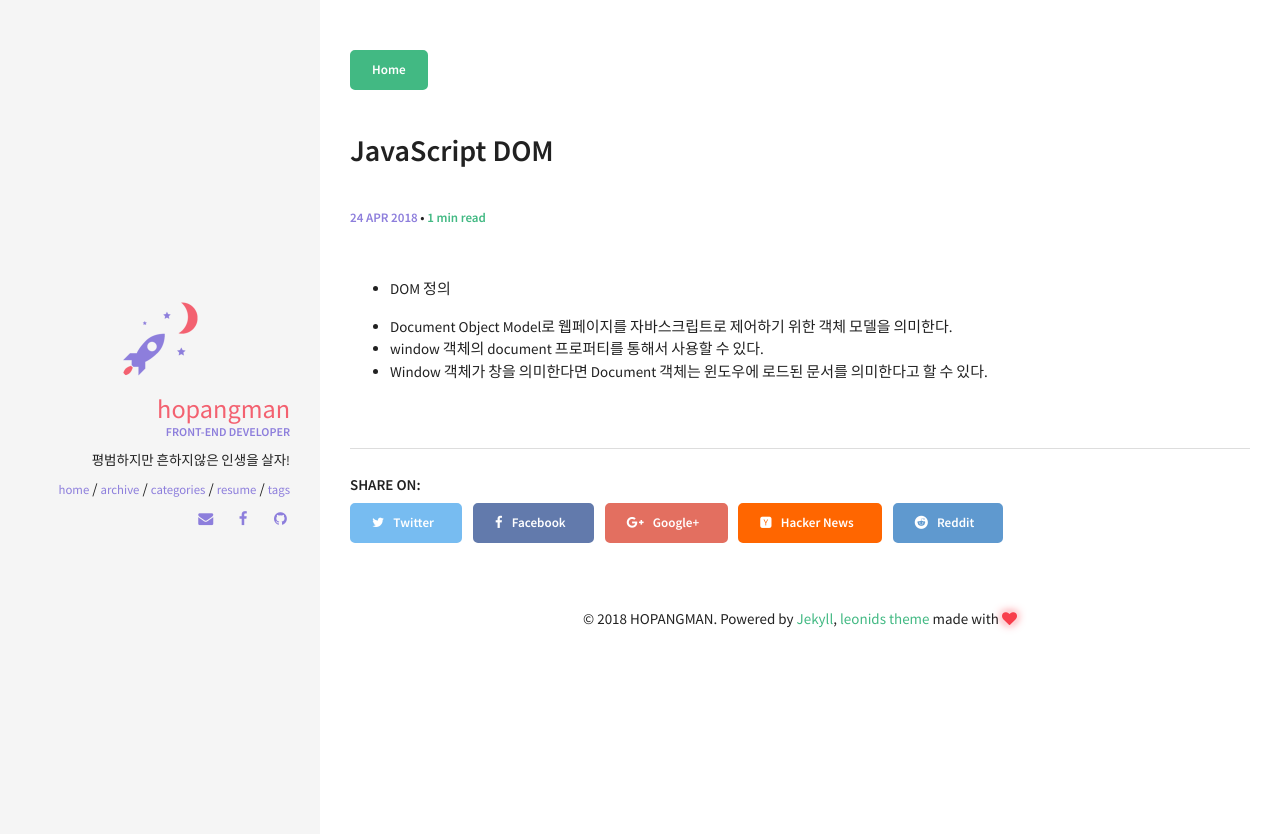
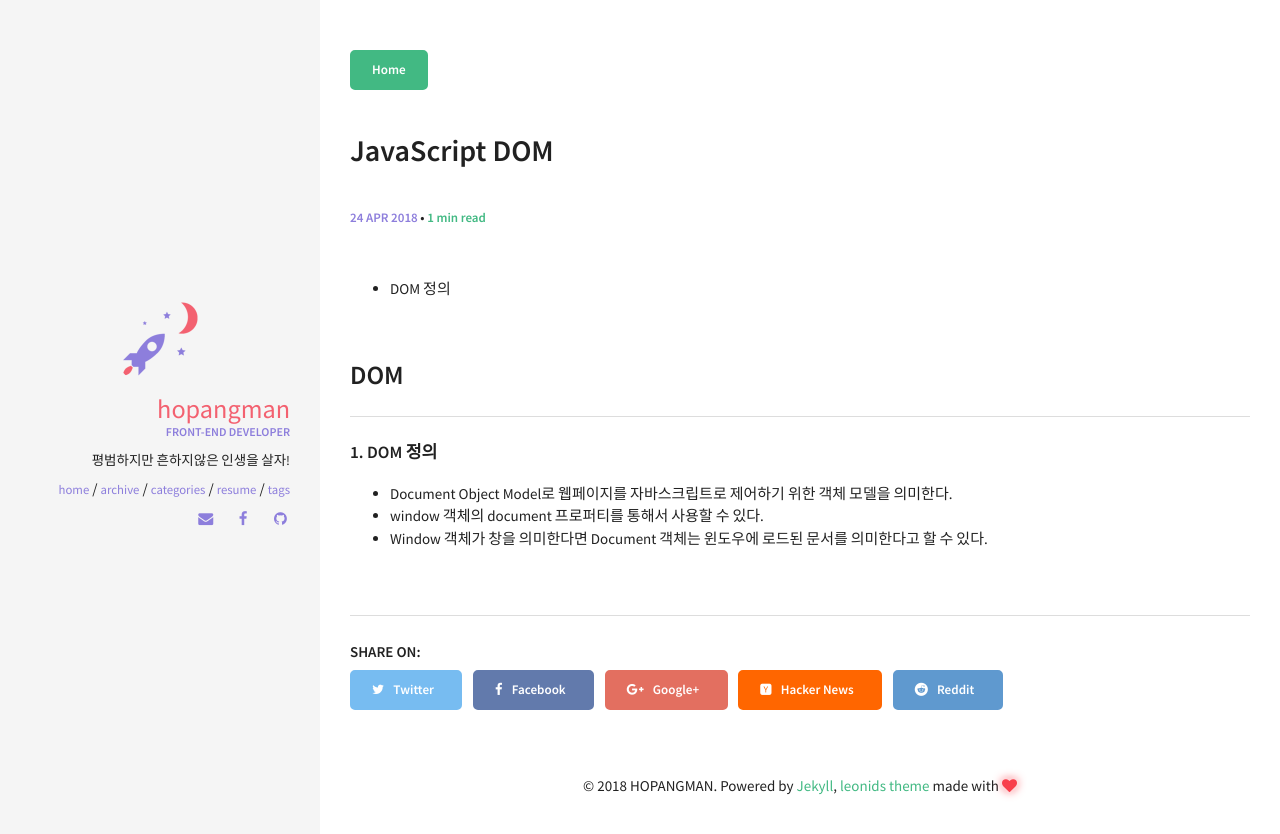
Before and after one commit to hopangman/hopangman.github.io, a Jekyll site: the page built from _posts/JavaScript/2018-04-23-JS-DOM.md, in a window 1280 px wide. Shown: the top 834 px of the page. Built offline with Jekyll 4.4.1, drawn with Linux system fonts in a browser that asks for light colours; comment, search, counter and statistics services are not loaded.

Commit message:
update post JS-DOM

```diff
--- a/_posts/JavaScript/2018-04-23-JS-DOM.md
+++ b/_posts/JavaScript/2018-04-23-JS-DOM.md
@@ -9,6 +9,10 @@ comments: true
 * DOM 정의
 
 <!--more-->
+## DOM
+
+##### 1. DOM 정의
+
 * Document Object Model로 웹페이지를 자바스크립트로 제어하기 위한 객체 모델을 의미한다.
 * window 객체의 document 프로퍼티를 통해서 사용할 수 있다.
 * Window 객체가 창을 의미한다면 Document 객체는 윈도우에 로드된 문서를 의미한다고 할 수 있다.
```
Also changed, not shown: other parts of _posts/JavaScript/2018-04-23-JS-DOM.md (+1 -1 lines).
